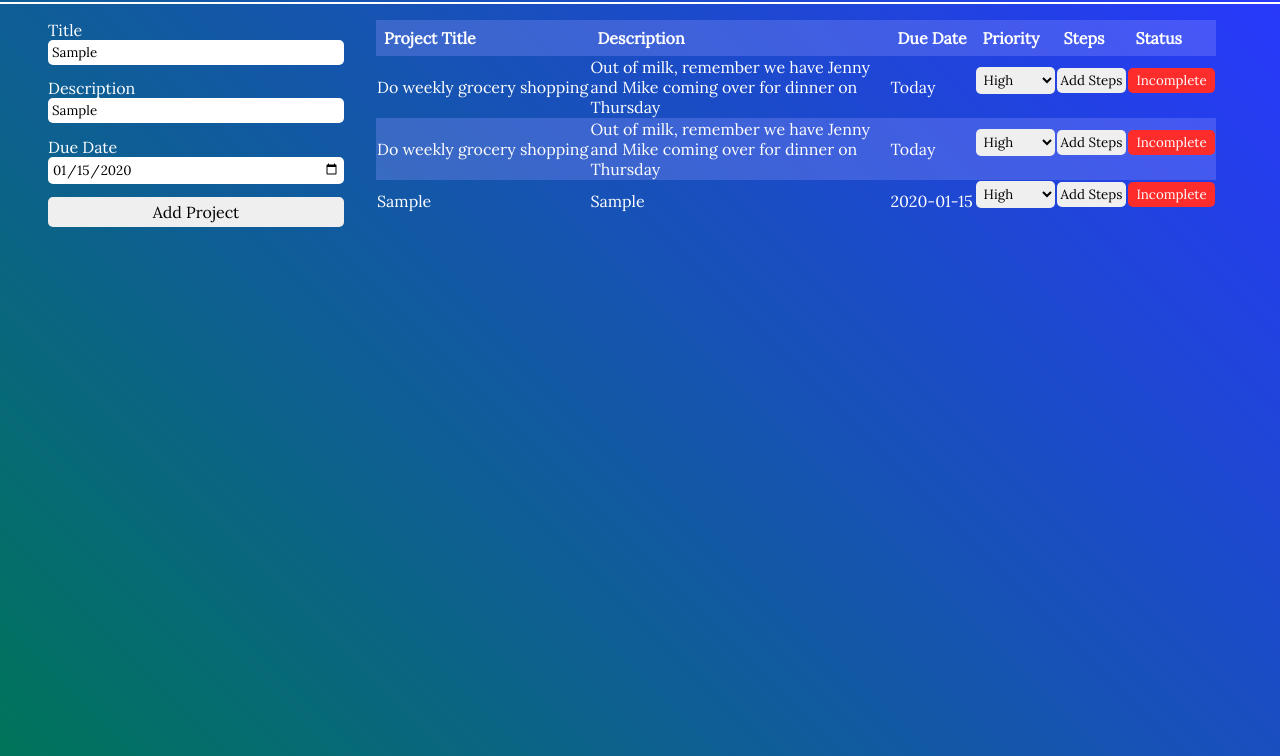
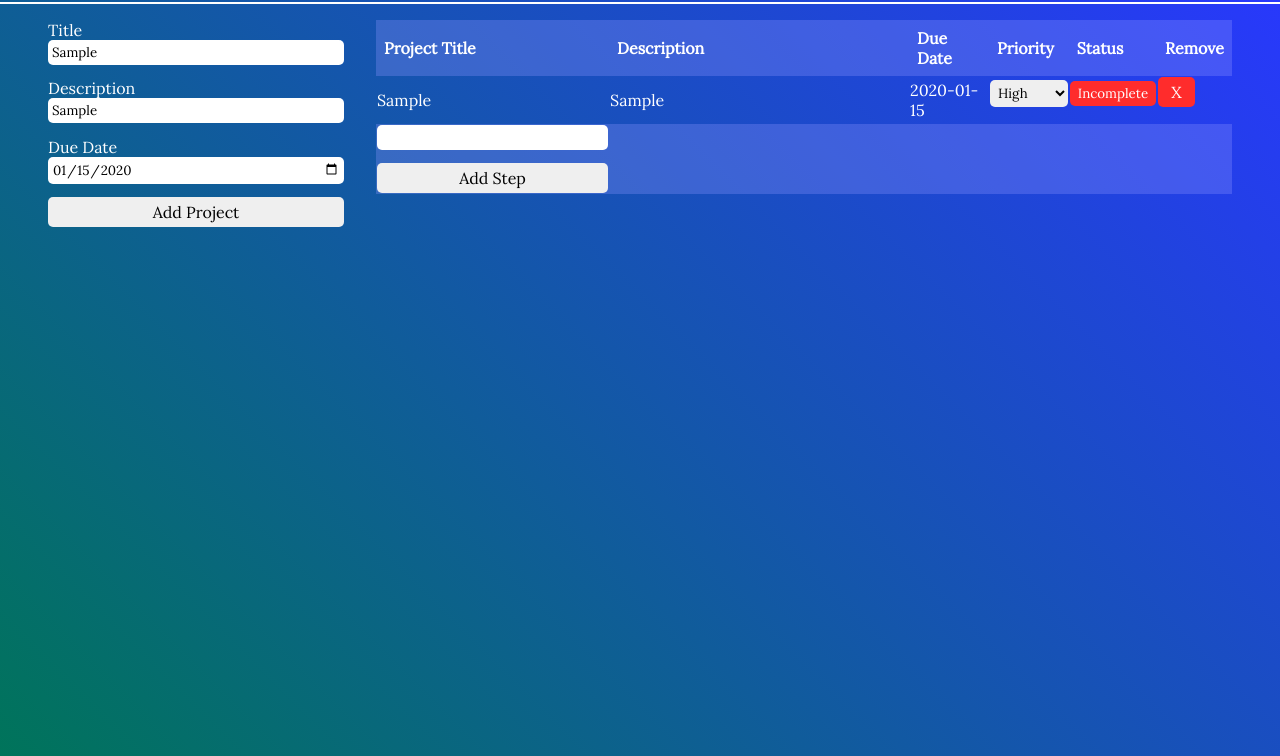
Before and after one commit to icepick-pauly/top_javascript_todo, a website built with webpack: page index.html in a window 1280 px wide. Both pictures are taken after typing "Sample", "Sample", "2020-01-15" into the empty fields and a click on the input "Add Project". Shown: the part 44-800 px from the top of the page. Built offline with nearby package versions, Linux system fonts and the light colour scheme.

Commit message:
Projects initialized with an input field to add steps and js module added to remove projects

```diff
--- a/index.html
+++ b/index.html
@@ -33,39 +33,27 @@
                             <th>Description</th>
                             <th id="dateColumn">Due Date</th>
                             <th>Priority</th>
-                            <th>Steps</th>
                             <th>Status</th>
+                            <th>Remove</th>
                         </tr>
                     </thead>
                     <tbody id="projectList">
-                        <tr>
-                            <td>Do weekly grocery shopping</td>
-                            <td>Out of milk, remember we have Jenny and Mike coming over for dinner on Thursday</td>
-                            <td>Today</td>
+
+                       <!-- <tr id="stepRow">
                             <td>
-                                <select name="priority" id="priority">
-                                    <option value="high">High</option>
-                                    <option value="medium">Medium</option>
-                                    <option value="Low">Low</option>
-                                </select>
+                                <input type="text" id="addStep">
+                                <input type="submit" value="Add Step">
                             </td>
-                            <td><button id="steps">Add Steps</button></td>
-                            <td id="statusCell"><button class="status" id="status">Incomplete</button></td>
-                        </tr>
-                        <tr>
-                            <td>Do weekly grocery shopping</td>
-                            <td>Out of milk, remember we have Jenny and Mike coming over for dinner on Thursday</td>
-                            <td>Today</td>
                             <td>
-                                <select name="priority" id="priority">
-                                    <option value="high">High</option>
-                                    <option value="medium">Medium</option>
-                                    <option value="Low">Low</option>
-                                </select>
+                                <ul>
+
+                                </ul>
                             </td>
-                            <td><button id="steps">Add Steps</button></td>
-                            <td id="statusCell"><button class="status" id="status">Incomplete</button></td>
-                        </tr>
+                            <td></td>
+                            <td></td>
+                            <td></td>
+                            <td></td>
+                        </tr> -->
                     </tbody>
                 </table>
             </div>
--- a/src/addProject.js
+++ b/src/addProject.js
@@ -9,8 +9,8 @@ export class Project {
 
 export function addProjectToList(project) {
     const list = document.querySelector('#projectList');
-    const row = document.createElement('tr');
-    row.innerHTML = `
+    const projectRow = document.createElement('tr');
+    projectRow.innerHTML = `
     <td>${project.title}</td>
     <td>${project.description}</td>
     <td>${project.dueDate}</td>
@@ -21,8 +21,25 @@ export function addProjectToList(project) {
             <option value="Low">Low</option>
         </select>
     </td>
-    <td><button id="steps">Add Steps</button></td>
     <td><button class="status" id="status">Incomplete</button></td>
+    <td><a href="#" class="delete">X</a></td>
     `;
-    list.appendChild(row);
+    const stepRow = document.createElement('tr')
+    stepRow.innerHTML = `
+    <td>
+        <input type="text" id="stepTitle">
+        <input type="submit" id="stepSubmit" value="Add Step">
+    </td>
+    <td>
+        <ul id="stepList">
+
+        </ul>
+    </td>
+    <td></td>
+    <td></td>
+    <td></td>
+    <td></td>
+    `
+    list.appendChild(projectRow);
+    list.appendChild(stepRow);
 };
--- a/src/index.js
+++ b/src/index.js
@@ -3,7 +3,7 @@ import { addProjectToList } from "./addProject"
 import { completed } from "./projectStatus"
 import { changeStatus } from "./projectStatus"
 import { revertStatus } from "./projectStatus"
-
+import { removeProject } from "./removeProject"
 
 
 document.querySelector('#projectForm').addEventListener('submit', (e) => {
@@ -20,8 +20,12 @@ document.querySelector('#projectForm').addEventListener('submit', (e) => {
 
 document.querySelector('#projectList').addEventListener('click', (e) => {
         if (completed == false) {
-        changeStatus(e.target);
+            changeStatus(e.target);
         } else {
             revertStatus(e.target);
         }
 });
+
+document.querySelector('#projectList').addEventListener('click', (e) => {
+    removeProject(e.target);
+})
--- /dev/null
+++ b/src/removeProject.js
@@ -0,0 +1,6 @@
+export function removeProject(el) {
+    if(el.classList.contains('delete')) {
+        el.parentElement.parentElement.nextSibling.remove();
+        el.parentElement.parentElement.remove();
+    }
+}
--- a/style.css
+++ b/style.css
@@ -3,11 +3,15 @@
     box-sizing: border-box;
 }
 
+html {
+    background-image: linear-gradient(45deg, rgb(0, 116, 90), rgb(41, 55, 255));
+    background-repeat: no-repeat;
+    min-width: 100%;
+    min-height: 100%;
+}
+
 body {
     font-family: 'Lora', serif;
-    background-image: linear-gradient(45deg, rgb(0, 116, 90), rgb(41, 55, 255));
-    background-repeat: no-repeat;
-    height: 100vh;
     overflow-x: hidden;
     color: white;
 }
@@ -27,7 +31,7 @@ body {
     margin: 1em 3em;
 }
 
-input[type=text], input[type=date], select, #steps, #status {
+input[type=text], input[type=date], select,  #status {
     width: 100%;
     border: none;
     border-radius: 5px;
@@ -78,16 +82,6 @@ tr:nth-child(even) {
     background-color: rgba(143, 150, 255, 0.3);
 }
 
-
-table #steps:hover {
-    cursor: pointer;
-    background-color: rgba(143, 150, 255, 0.3);
-    color: white;
-    border: 1px white solid;
-    padding: .2em;
-}
-
-
 table #status {
     border: none;
     font-family: inherit;
@@ -99,3 +93,21 @@ table #status {
 table #status:hover {
     cursor:pointer;
 }
+
+.delete {
+    text-align: center;
+    border: none;
+    font-family: inherit;
+    background-color: rgb(255, 44, 44);
+    color: white;
+    padding: .3em .6em;
+    border-radius: 5px;
+    width: 50%;
+    margin: auto;
+    display: inline-block;
+    margin-bottom: 1em;
+}
+
+a {
+    text-decoration: none;
+}
```
Also changed, not shown: src/addSteps.js (added).
